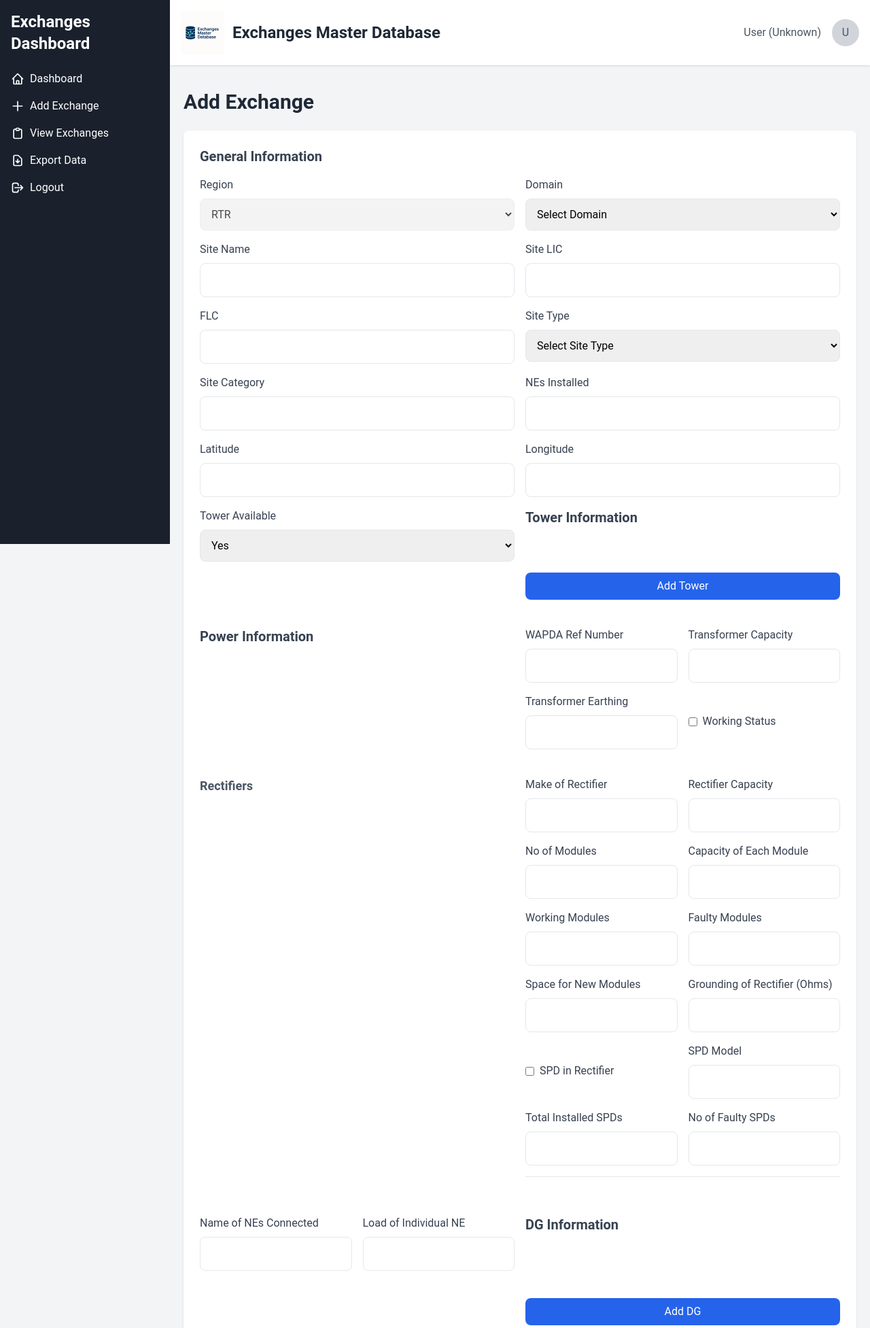
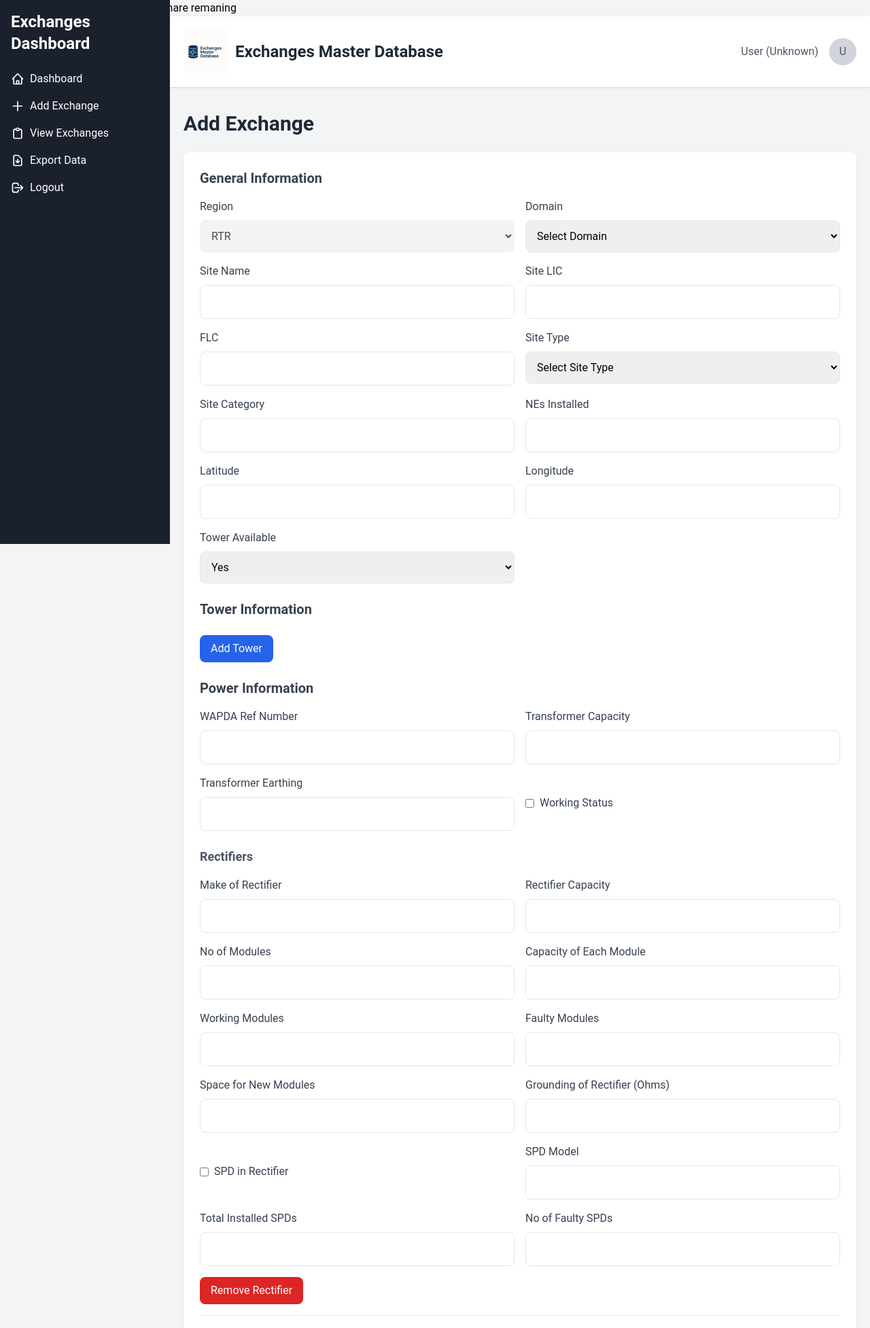
Before and after one commit to emdportal/emdportal, a Flask app: template templates/add.html in a window 1280 px wide. Shown: the top 1953 px of the page at 68% size. Run offline with Flask 3, Linux system fonts and the light colour scheme; the template is opened without the code that fills it, so the values that code supplies are empty; parts of the project's set-up code (start-up, migrations or seed data) failed here and were passed over; some libraries are stand-ins or nearby versions.

Commit message:
updated add.html
Signed-off-by: itsXRP <itsxrproms@gmail.com>

```diff
--- a/templates/add.html
+++ b/templates/add.html
@@ -1,3 +1,5 @@
+you provided code till that please share remaning
+
 {% extends "base.html" %}
 
 {% block title %}
@@ -16,6 +18,9 @@
 {% endif %}
 
 <form method="POST" class="bg-white shadow rounded-lg p-6">
+    <!-- CSRF Token (if using Flask-WTF) -->
+    {{ form.csrf_token if form else '' }}
+
     <!-- General Information -->
     <h2 class="text-xl font-semibold mb-4 text-gray-700">General Information</h2>
     <div class="grid grid-cols-1 md:grid-cols-2 gap-4 mb-6">
@@ -66,7 +71,13 @@
         </div>
         <div>
             <label for="site_type" class="block text-gray-700 mb-2">Site Type</label>
-			<select id="site_type" name="site_type" class="w-full p-3 border rounded-lg focus:outline-none focus:ring-2 focus:ring-blue-500" required><option value="" disabled {% if not general %}selected{% endif %}>Select Site Type</option><option value="Exchange" {% if general and general.site_type == 'Exchange' %}selected{% endif %}>Exchange</option><option value="MSAG" {% if general and general.site_type == 'MSAG' %}selected{% endif %}>MSAG</option><option value="Rpt/INDP" {% if general and general.site_type == 'Rpt/INDP' %}selected{% endif %}>Rpt/INDP</option></select></div>
+            <select id="site_type" name="site_type" class="w-full p-3 border rounded-lg focus:outline-none focus:ring-2 focus:ring-blue-500" required>
+                <option value="" disabled {% if not general %}selected{% endif %}>Select Site Type</option>
+                <option value="Exchange" {% if general and general.site_type == 'Exchange' %}selected{% endif %}>Exchange</option>
+                <option value="MSAG" {% if general and general.site_type == 'MSAG' %}selected{% endif %}>MSAG</option>
+                <option value="Rpt/INDP" {% if general and general.site_type == 'Rpt/INDP' %}selected{% endif %}>Rpt/INDP</option>
+            </select>
+        </div>
         <div>
             <label for="site_category" class="block text-gray-700 mb-2">Site Category</label>
             <input type="text" id="site_category" name="site_category" value="{{ general.site_category if general else '' }}"
@@ -89,13 +100,12 @@
         </div>
         <div>
             <label for="tower_available" class="block text-gray-700 mb-2">Tower Available</label>
-            <select id="tower_available" name="tower_available"
-			        class="w-full p-3 border rounded-lg focus:outline-none focus:ring-2 focus:ring-blue-500"
-					{% if general and general.site_type == 'MSAG' %}disabled{% endif %}>
+            <select id="tower_available" name="tower_available" class="w-full p-3 border rounded-lg focus:outline-none focus:ring-2 focus:ring-blue-500" {% if general and general.site_type == 'MSAG' %}disabled{% endif %}>
                 <option value="Yes" {% if general and general.tower_available == 'Yes' %}selected{% endif %}>Yes</option>
                 <option value="No" {% if general and general.tower_available == 'No' %}selected{% endif %}>No</option>
-                    <option value="N/A" {% if general and general.tower_available == 'N/A' %}selected{% endif %}>N/A</option>
+                <option value="N/A" {% if general and general.site_type == 'MSAG' %}selected{% endif %}>N/A</option>
             </select>
+        </div>
     </div>
 
     <!-- Tower Information -->
@@ -148,82 +158,87 @@
     <!-- Rectifiers -->
     <h3 class="text-lg font-semibold mb-4 text-gray-600">Rectifiers</h3>
     <div id="rectifier_container" class="mb-6">
-        {% if general and general.power_info %}
+        {% if general and general.rectifiers %}
+            {% for rectifier in general.rectifiers %}
                 <div class="rectifier_entry border-b pb-4 mb-4">
                     <div class="grid grid-cols-1 md:grid-cols-2 gap-4">
                         <div>
                             <label class="block text-gray-700 mb-2">Make of Rectifier</label>
                             <input type="text" name="make_of_rectifier[]"
-                               value="{{ general.power_info.make_of_rectifier if general and general.power_info else '' }}"
+                                   value="{{ rectifier.make_of_rectifier }}"
                                    class="w-full p-3 border rounded-lg focus:outline-none focus:ring-2 focus:ring-blue-500">
                         </div>
                         <div>
                             <label class="block text-gray-700 mb-2">Rectifier Capacity</label>
                             <input type="number" step="any" name="rectifier_capacity[]"
-                               value="{{ general.power_info.rectifier_capacity if general and general.power_info else '' }}"
+                                   value="{{ rectifier.rectifier_capacity }}"
                                    class="w-full p-3 border rounded-lg focus:outline-none focus:ring-2 focus:ring-blue-500">
                         </div>
                         <div>
                             <label class="block text-gray-700 mb-2">No of Modules</label>
                             <input type="number" name="no_of_modules[]"
-                               value="{{ general.power_info.no_of_modules if general and general.power_info else '' }}"
+                                   value="{{ rectifier.no_of_modules }}"
                                    class="w-full p-3 border rounded-lg focus:outline-none focus:ring-2 focus:ring-blue-500">
                         </div>
                         <div>
                             <label class="block text-gray-700 mb-2">Capacity of Each Module</label>
                             <input type="number" step="any" name="capacity_of_each_module[]"
-                               value="{{ general.power_info.capacity_of_each_module if general and general.power_info else '' }}"
+                                   value="{{ rectifier.capacity_of_each_module }}"
                                    class="w-full p-3 border rounded-lg focus:outline-none focus:ring-2 focus:ring-blue-500">
                         </div>
                         <div>
                             <label class="block text-gray-700 mb-2">Working Modules</label>
                             <input type="number" name="working_modules[]"
-                               value="{{ general.power_info.working_modules if general and general.power_info else '' }}"
+                                   value="{{ rectifier.working_modules }}"
                                    class="w-full p-3 border rounded-lg focus:outline-none focus:ring-2 focus:ring-blue-500">
                         </div>
                         <div>
                             <label class="block text-gray-700 mb-2">Faulty Modules</label>
                             <input type="number" name="faulty_modules[]"
-                               value="{{ general.power_info.faulty_modules if general and general.power_info else '' }}"
+                                   value="{{ rectifier.faulty_modules }}"
                                    class="w-full p-3 border rounded-lg focus:outline-none focus:ring-2 focus:ring-blue-500">
                         </div>
                         <div>
                             <label class="block text-gray-700 mb-2">Space for New Modules</label>
                             <input type="number" name="space_for_new_modules[]"
-                               value="{{ general.power_info.space_for_new_modules if general and general.power_info else '' }}"
+                                   value="{{ rectifier.space_for_new_modules }}"
                                    class="w-full p-3 border rounded-lg focus:outline-none focus:ring-2 focus:ring-blue-500">
                         </div>
                         <div>
                             <label class="block text-gray-700 mb-2">Grounding of Rectifier (Ohms)</label>
                             <input type="text" name="grounding_of_rectifier[]"
-                               value="{{ general.power_info.grounding_of_rectifier if general and general.power_info else '' }}"
+                                   value="{{ rectifier.grounding_of_rectifier }}"
                                    class="w-full p-3 border rounded-lg focus:outline-none focus:ring-2 focus:ring-blue-500">
                         </div>
                         <div class="flex items-center">
                             <input type="checkbox" name="spd_in_rectifier[]"
-                               {% if general and general.power_info and general.power_info.spd_in_rectifier %}checked{% endif %} class="mr-2">
+                                   {% if rectifier.spd_in_rectifier %}checked{% endif %} class="mr-2">
                             <label class="text-gray-700">SPD in Rectifier</label>
                         </div>
                         <div>
                             <label class="block text-gray-700 mb-2">SPD Model</label>
                             <input type="text" name="spd_model[]"
-                               value="{{ general.power_info.spd_model if general and general.power_info else '' }}"
+                                   value="{{ rectifier.spd_model }}"
                                    class="w-full p-3 border rounded-lg focus:outline-none focus:ring-2 focus:ring-blue-500">
                         </div>
                         <div>
                             <label class="block text-gray-700 mb-2">Total Installed SPDs</label>
                             <input type="number" name="total_installed_spds[]"
-                               value="{{ general.power_info.total_installed_spds if general and general.power_info else '' }}"
+                                   value="{{ rectifier.total_installed_spds }}"
                                    class="w-full p-3 border rounded-lg focus:outline-none focus:ring-2 focus:ring-blue-500">
                         </div>
                         <div>
                             <label class="block text-gray-700 mb-2">No of Faulty SPDs</label>
                             <input type="number" name="no_of_faulty_spds[]"
-                               value="{{ general.power_info.no_of_faulty_spds if general and general.power_info else '' }}"
+                                   value="{{ rectifier.no_of_faulty_spds }}"
                                    class="w-full p-3 border rounded-lg focus:outline-none focus:ring-2 focus:ring-blue-500">
                         </div>
                     </div>
+                    <button type="button" class="bg-red-600 text-white px-4 py-2 rounded-lg hover:bg-red-700 mt-4 remove-rectifier">
+                        Remove Rectifier
+                    </button>
                 </div>
+            {% endfor %}
         {% else %}
             <div class="rectifier_entry border-b pb-4 mb-4">
                 <div class="grid grid-cols-1 md:grid-cols-2 gap-4">
@@ -287,9 +302,15 @@
                                class="w-full p-3 border rounded-lg focus:outline-none focus:ring-2 focus:ring-blue-500">
                     </div>
                 </div>
+                <button type="button" class="bg-red-600 text-white px-4 py-2 rounded-lg hover:bg-red-700 mt-4 remove-rectifier">
+                    Remove Rectifier
+                </button>
             </div>
         {% endif %}
     </div>
+    <button type="button" id="add_rectifier" class="bg-blue-600 text-white px-4 py-2 rounded-lg hover:bg-blue-700 mb-6">
+        Add Rectifier
+    </button>
 
     <div class="grid grid-cols-1 md:grid-cols-2 gap-4 mb-6">
         <div>
@@ -791,6 +812,73 @@
         }
     });
 
+    // Rectifier Section
+    document.getElementById('add_rectifier').addEventListener('click', function() {
+        const container = document.getElementById('rectifier_container');
+        const entry = document.createElement('div');
+        entry.className = 'rectifier_entry border-b pb-4 mb-4';
+        entry.innerHTML = `
+            <div class="grid grid-cols-1 md:grid-cols-2 gap-4">
+                <div>
+                    <label class="block text-gray-700 mb-2">Make of Rectifier</label>
+                    <input type="text" name="make_of_rectifier[]" class="w-full p-3 border rounded-lg focus:outline-none focus:ring-2 focus:ring-blue-500">
+                </div>
+                <div>
+                    <label class="block text-gray-700 mb-2">Rectifier Capacity</label>
+                    <input type="number" step="any" name="rectifier_capacity[]" class="w-full p-3 border rounded-lg focus:outline-none focus:ring-2 focus:ring-blue-500">
+                </div>
+                <div>
+                    <label class="block text-gray-700 mb-2">No of Modules</label>
+                    <input type="number" name="no_of_modules[]" class="w-full p-3 border rounded-lg focus:outline-none focus:ring-2 focus:ring-blue-500">
+                </div>
+                <div>
+                    <label class="block text-gray-700 mb-2">Capacity of Each Module</label>
+                    <input type="number" step="any" name="capacity_of_each_module[]" class="w-full p-3 border rounded-lg focus:outline-none focus:ring-2 focus:ring-blue-500">
+                </div>
+                <div>
+                    <label class="block text-gray-700 mb-2">Working Modules</label>
+                    <input type="number" name="working_modules[]" class="w-full p-3 border rounded-lg focus:outline-none focus:ring-2 focus:ring-blue-500">
+                </div>
+                <div>
+                    <label class="block text-gray-700 mb-2">Faulty Modules</label>
+                    <input type="number" name="faulty_modules[]" class="w-full p-3 border rounded-lg focus:outline-none focus:ring-2 focus:ring-blue-500">
+                </div>
+                <div>
+                    <label class="block text-gray-700 mb-2">Space for New Modules</label>
+                    <input type="number" name="space_for_new_modules[]" class="w-full p-3 border rounded-lg focus:outline-none focus:ring-2 focus:ring-blue-500">
+                </div>
+                <div>
+                    <label class="block text-gray-700 mb-2">Grounding of Rectifier (Ohms)</label>
+                    <input type="text" name="grounding_of_rectifier[]" class="w-full p-3 border rounded-lg focus:outline-none focus:ring-2 focus:ring-blue-500">
+                </div>
+                <div class="flex items-center">
+                    <input type="checkbox" name="spd_in_rectifier[]" class="mr-2">
+                    <label class="text-gray-700">SPD in Rectifier</label>
+                </div>
+                <div>
+                    <label class="block text-gray-700 mb-2">SPD Model</label>
+                    <input type="text" name="spd_model[]" class="w-full p-3 border rounded-lg focus:outline-none focus:ring-2 focus:ring-blue-500">
+                </div>
+                <div>
+                    <label class="block text-gray-700 mb-2">Total Installed SPDs</label>
+                    <input type="number" name="total_installed_spds[]" class="w-full p-3 border rounded-lg focus:outline-none focus:ring-2 focus:ring-blue-500">
+                </div>
+                <div>
+                    <label class="block text-gray-700 mb-2">No of Faulty SPDs</label>
+                    <input type="number" name="no_of_faulty_spds[]" class="w-full p-3 border rounded-lg focus:outline-none focus:ring-2 focus:ring-blue-500">
+                </div>
+            </div>
+            <button type="button" class="bg-red-600 text-white px-4 py-2 rounded-lg hover:bg-red-700 mt-4 remove-rectifier">Remove Rectifier</button>
+        `;
+        container.appendChild(entry);
+    });
+
+    document.addEventListener('click', function(e) {
+        if (e.target.classList.contains('remove-rectifier')) {
+            e.target.parentElement.remove();
+        }
+    });
+
     // DG Section
     document.getElementById('add_dg').addEventListener('click', function() {
         const container = document.getElementById('dg_container');
@@ -1058,8 +1146,7 @@
         }
     });
 
-    // Fire Extinguisher Section
-    document.getElementById('add_fire_extinguisher').addEventListener('click', function() {
+    entById('add_fire_extinguisher').addEventListener('click', function() {
         const container = document.getElementById('fire_extinguisher_container');
         const entry = document.createElement('div');
         entry.className = 'fire_extinguisher_entry border-b pb-4 mb-4';
@@ -1123,38 +1210,8 @@
     // Delete Form Function
     function deleteForm(sn) {
         if (confirm('Are you sure you want to delete this exchange?')) {
-            fetch(`/delete/${sn}`, {
-                method: 'DELETE',
-                headers: {
-                    'Content-Type': 'application/json'
-                }
-            })
-            .then(response => response.json())
-            .then(data => {
-                if (data.success) {
-                    alert('Exchange deleted successfully!');
-                    window.location.href = '/';
-                } else {
-                    alert('Error deleting exchange: ' + data.message);
-                }
-            })
-            .catch(error => {
-                alert('Error deleting exchange: ' + error);
-            });
+            window.location.href = '/delete/' + sn;
         }
     }
 </script>
-<script>
-    document.addEventListener('DOMContentLoaded', function() {
-      document.getElementById('site_type').addEventListener('change', function() {
-        const towerSelect = document.getElementById('tower_available');
-        if (this.value === 'MSAG') {
-          towerSelect.disabled = true;
-          towerSelect.value = 'N/A';
-        } else {
-          towerSelect.disabled = false;
-        }
-      });
-    });
-  </script>
 {% endblock %}
```
Lines whose indentation alone changed are shown as unchanged.
